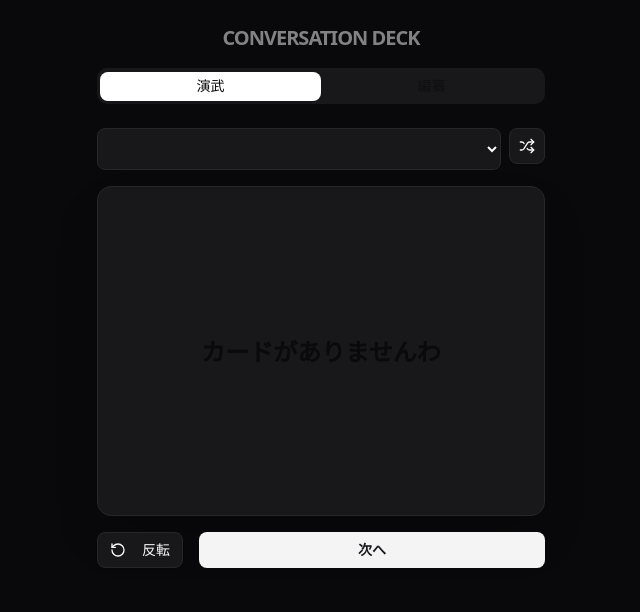
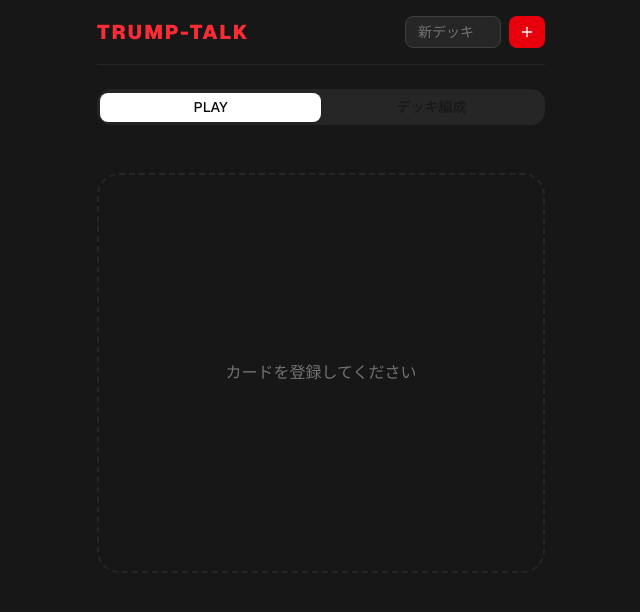
Before and after one commit to maithteeth/conversation-deck, a Next.js app: page / in a window 1280 px wide. Shown: the top 612 px of the page, without its empty margins (319-959 px from the left). Built offline with nearby package versions, Linux system fonts and the light colour scheme.

Commit message:
Final UI upgrade: TRUMP-TALK with swipe

```diff
--- a/app/page.tsx
+++ b/app/page.tsx
@@ -1,96 +1,178 @@
 "use client"
-import { useState, useEffect } from "react"
-import { Card, CardContent, CardFooter } from "@/components/ui/card"
+
+import React, { useState, useEffect } from "react"
+import { Card } from "@/components/ui/card"
 import { Button } from "@/components/ui/button"
 import { Input } from "@/components/ui/input"
 import { Tabs, TabsContent, TabsList, TabsTrigger } from "@/components/ui/tabs"
-import { RotateCcw, Shuffle } from "lucide-react"
+import { Plus, Shuffle, Trash2, Heart, Spades } from "lucide-react"
+import { motion, AnimatePresence } from "framer-motion"
 
-type Deck = { id: string; name: string; cards: string[] }
+type ConversationCard = { id: string; text: string }
+type Deck = { id: string; name: string; cards: ConversationCard[] }
 
-export default function Home() {
+export default function ConversationDeck() {
   const [decks, setDecks] = useState<Deck[]>([])
-  const [currentDeckId, setCurrentDeckId] = useState<string>("")
+  const [selectedDeckId, setSelectedDeckId] = useState<string>("")
+  const [newDeckName, setNewDeckName] = useState("")
   const [newCardText, setNewCardText] = useState("")
-  const [newDeckName, setNewDeckName] = useState("")
-  const [displayIndex, setDisplayIndex] = useState(0)
+  const [currentCardIndex, setCurrentCardIndex] = useState(0)
   const [isFlipped, setIsFlipped] = useState(false)
+  const [direction, setDirection] = useState(0)
 
   useEffect(() => {
     const saved = localStorage.getItem("conv-decks")
     if (saved) {
       const parsed = JSON.parse(saved)
       setDecks(parsed)
-      if (parsed.length > 0) setCurrentDeckId(parsed[0].id)
+      if (parsed.length > 0) setSelectedDeckId(parsed[0].id)
     }
   }, [])
 
   useEffect(() => {
-    if (decks.length > 0) localStorage.setItem("conv-decks", JSON.stringify(decks))
+    localStorage.setItem("conv-decks", JSON.stringify(decks))
   }, [decks])
 
-  const currentDeck = decks.find(d => d.id === currentDeckId)
+  const selectedDeck = decks.find(d => d.id === selectedDeckId)
+
+  const nextCard = () => {
+    if (!selectedDeck) return
+    setDirection(1)
+    setCurrentCardIndex((prev) => (prev + 1) % selectedDeck.cards.length)
+    setIsFlipped(false)
+  }
 
   const addDeck = () => {
     if (!newDeckName) return
     const newDeck = { id: Date.now().toString(), name: newDeckName, cards: [] }
-    setDecks([...decks, newDeck]); setNewDeckName(""); setCurrentDeckId(newDeck.id)
+    setDecks([...decks, newDeck])
+    setNewDeckName("")
+    setSelectedDeckId(newDeck.id)
   }
 
   const addCard = () => {
-    if (!newCardText || !currentDeckId) return
-    setDecks(decks.map(d => d.id === currentDeckId ? { ...d, cards: [...d.cards, newCardText] } : d))
+    if (!newCardText || !selectedDeckId) return
+    setDecks(decks.map(d => d.id === selectedDeckId ? { ...d, cards: [...d.cards, { id: Date.now().toString(), text: newCardText }] } : d))
     setNewCardText("")
   }
 
-  const shuffleDeck = () => {
-    if (!currentDeck) return
-    const shuffled = [...currentDeck.cards].sort(() => Math.random() - 0.5)
-    setDecks(decks.map(d => d.id === currentDeckId ? { ...d, cards: shuffled } : d))
-    setDisplayIndex(0)
-  }
+  return (
+    <main className="min-h-[100dvh] bg-neutral-900 text-white p-4 font-sans overflow-hidden">
+      <div className="max-w-md mx-auto space-y-6">
+        <header className="flex justify-between items-center border-b border-neutral-800 pb-4">
+          <h1 className="text-xl font-black tracking-widest text-red-500">TRUMP-TALK</h1>
+          <div className="flex gap-2">
+            <Input
+              placeholder="新デッキ"
+              value={newDeckName}
+              onChange={(e) => setNewDeckName(e.target.value)}
+              className="h-8 bg-neutral-800 border-neutral-700 text-xs w-24"
+            />
+            <Button onClick={addDeck} size="sm" className="bg-red-600 h-8"><Plus size={16}/></Button>
+          </div>
+        </header>
 
-  return (
-    <main className="flex min-h-[100dvh] flex-col items-center p-6 bg-zinc-950 text-zinc-50 overflow-x-hidden">
-      <h1 className="text-xl font-bold mb-4 tracking-tighter opacity-50 uppercase">Conversation Deck</h1>
-      <Tabs defaultValue="play" className="w-full max-w-md">
-        <TabsList className="grid w-full grid-cols-2 bg-zinc-900 mb-4">
-          <TabsTrigger value="play">演武</TabsTrigger>
-          <TabsTrigger value="manage">編纂</TabsTrigger>
+        <Tabs defaultValue="play" className="w-full">
+          <TabsList className="grid w-full grid-cols-2 bg-neutral-800 rounded-xl">
+            <TabsTrigger value="play">PLAY</TabsTrigger>
+            <TabsTrigger value="edit">デッキ編成</TabsTrigger>
           </TabsList>
-        <TabsContent value="play" className="space-y-4">
-          <div className="flex gap-2">
-            <select value={currentDeckId} onChange={(e) => { setCurrentDeckId(e.target.value); setDisplayIndex(0); }} className="flex-1 bg-zinc-900 border border-zinc-800 rounded-md p-2 text-base">
-              {decks.map(d => <option key={d.id} value={d.id}>{d.name}</option>)}
-            </select>
-            <Button variant="outline" size="icon" onClick={shuffleDeck} className="border-zinc-800 bg-zinc-900"><Shuffle className="h-4 w-4" /></Button>
+
+          <TabsContent value="play" className="mt-6 outline-none">
+            <div className="flex gap-2 overflow-x-auto pb-4 scrollbar-hide">
+              {decks.map(d => (
+                <button
+                  key={d.id}
+                  onClick={() => {setSelectedDeckId(d.id); setCurrentCardIndex(0);}}
+                  className={`px-4 py-1.5 rounded-full text-xs font-bold transition-all flex-shrink-0 ${selectedDeckId === d.id ? "bg-red-600 text-white" : "bg-neutral-800 text-neutral-400"}`}
+                >
+                  {d.name}
+                </button>
+              ))}
             </div>
-          <Card className={`border-zinc-800 bg-zinc-900 shadow-2xl transition-transform duration-500 ${isFlipped ? 'rotate-180' : ''}`}>
-            <CardContent className="py-16 flex items-center justify-center min-h-[280px]"><p className="text-2xl font-bold text-center leading-relaxed px-4">{currentDeck?.cards[displayIndex] || "カードがありませんわ"}</p></CardContent>
+
+            {selectedDeck && selectedDeck.cards.length > 0 ? (
+              <div className="relative h-[65vh] flex flex-col items-center justify-between">
+                <div className="relative w-full aspect-[2.5/3.5] max-w-[300px]">
+                  <AnimatePresence initial={false} custom={direction}>
+                    <motion.div
+                      key={currentCardIndex}
+                      custom={direction}
+                      initial={{ x: 300, opacity: 0, rotate: 10 }}
+                      animate={{ x: 0, opacity: 1, rotate: isFlipped ? 180 : 0 }}
+                      exit={{ x: -300, opacity: 0, rotate: -10 }}
+                      transition={{ type: "spring", stiffness: 300, damping: 30 }}
+                      drag="x"
+                      dragConstraints={{ left: 0, right: 0 }}
+                      onDragEnd={(_, info) => {
+                        if (info.offset.x < -100) nextCard()
+                      }}
+                      onClick={() => setIsFlipped(!isFlipped)}
+                      className="absolute inset-0 cursor-grab active:cursor-grabbing"
+                    >
+                      <Card className="w-full h-full bg-white border-[12px] border-white shadow-2xl rounded-2xl flex flex-col items-center justify-center p-6 relative overflow-hidden">
+                        {/* トランプ意匠 */}
+                        <div className="absolute top-4 left-4 text-red-600 flex flex-col items-center">
+                          <span className="font-bold text-lg">A</span>
+                          <Heart size={16} fill="currentColor" />
+                        </div>
+                        <div className="absolute bottom-4 right-4 text-red-600 flex flex-col items-center rotate-180">
+                          <span className="font-bold text-lg">A</span>
+                          <Heart size={16} fill="currentColor" />
+                        </div>
+
+                        <p className="text-2xl font-black text-neutral-900 text-center leading-tight px-4">
+                          {selectedDeck.cards[currentCardIndex].text}
+                        </p>
                       </Card>
-          <div className="flex justify-between items-center gap-4 mt-4">
-            <Button variant="outline" onClick={() => setIsFlipped(!isFlipped)} className="border-zinc-800 bg-zinc-900"><RotateCcw className="mr-2 h-4 w-4" /> 反転</Button>
-            <Button onClick={() => setDisplayIndex(prev => (prev + 1) % (currentDeck?.cards.length || 1))} className="flex-1 bg-zinc-100 text-zinc-900 font-bold">次へ</Button>
+                    </motion.div>
+                  </AnimatePresence>
                 </div>
-        </TabsContent>
-        <TabsContent value="manage" className="space-y-6">
-          <div className="flex gap-2">
-            <Input placeholder="新デッキ名" value={newDeckName} onChange={(e) => setNewDeckName(e.target.value)} className="bg-zinc-900 border-zinc-800 text-base" />
-            <Button onClick={addDeck}>作成</Button>
+
+                <div className="w-full flex gap-3 mt-8">
+                  <Button onClick={() => {
+                    const shuffled = [...selectedDeck.cards].sort(() => Math.random() - 0.5)
+                    setDecks(decks.map(d => d.id === selectedDeckId ? { ...d, cards: shuffled } : d))
+                    setCurrentCardIndex(0)
+                  }} variant="outline" className="flex-1 border-neutral-700 bg-transparent py-6">
+                    <Shuffle className="mr-2" size={18}/> SHUFFLE
+                  </Button>
+                  <Button onClick={nextCard} className="flex-[2] bg-red-600 hover:bg-red-500 py-6 text-xl font-black">
+                    NEXT
+                  </Button>
                 </div>
-          {currentDeck && (
-            <div className="space-y-4 border-t border-zinc-800 pt-4">
-              <div className="flex gap-2">
-                <Input placeholder="話題を追加" value={newCardText} onChange={(e) => setNewCardText(e.target.value)} className="bg-zinc-900 border-zinc-800 text-base" />
-                <Button onClick={addCard} variant="secondary">追加</Button>
               </div>
-              <ul className="space-y-2 max-h-60 overflow-y-auto">
-                {currentDeck.cards.map((c, i) => (<li key={i} className="text-sm p-3 bg-zinc-900 rounded border border-zinc-800">{c}</li>))}
-              </ul>
+            ) : (
+              <div className="h-[50vh] flex items-center justify-center border-2 border-dashed border-neutral-800 rounded-3xl text-neutral-500">
+                カードを登録してください
               </div>
             )}
           </TabsContent>
+
+          <TabsContent value="edit" className="space-y-4">
+            {selectedDeck && (
+              <>
+                <div className="p-4 bg-neutral-800 rounded-xl border border-neutral-700">
+                  <span className="text-[10px] text-red-500 font-bold tracking-widest uppercase">Editing Deck</span>
+                  <h2 className="text-xl font-black">{selectedDeck.name}</h2>
+                </div>
+                <div className="flex gap-2">
+                  <Input placeholder="問いかけを追加..." value={newCardText} onChange={(e) => setNewCardText(e.target.value)} className="bg-neutral-800 border-neutral-700" />
+                  <Button onClick={addCard} className="bg-red-600"><Plus/></Button>
+                </div>
+                <div className="space-y-2 max-h-[35vh] overflow-y-auto pr-2">
+                  {selectedDeck.cards.map((c) => (
+                    <div key={c.id} className="flex justify-between items-center p-3 bg-neutral-800/50 rounded-lg border border-neutral-700">
+                      <span className="text-sm">{c.text}</span>
+                      <Button variant="ghost" size="sm" onClick={() => setDecks(decks.map(d => d.id === selectedDeckId ? { ...d, cards: d.cards.filter(card => card.id !== c.id) } : d))} className="text-neutral-500"><Trash2 size={16}/></Button>
+                    </div>
+                  ))}
+                </div>
+              </>
+            )}
+          </TabsContent>
         </Tabs>
+      </div>
     </main>
   )
 }
--- a/package.json
+++ b/package.json
@@ -14,6 +14,7 @@
     "@radix-ui/react-tabs": "^1.1.13",
     "class-variance-authority": "^0.7.1",
     "clsx": "^2.1.1",
+    "framer-motion": "^12.29.2",
     "lucide-react": "^0.563.0",
     "next": "16.1.6",
     "react": "19.2.3",
```
Also changed, not shown: 1 other file (tests, documents, lock files or other folders). Lines whose indentation alone changed are shown as unchanged.
